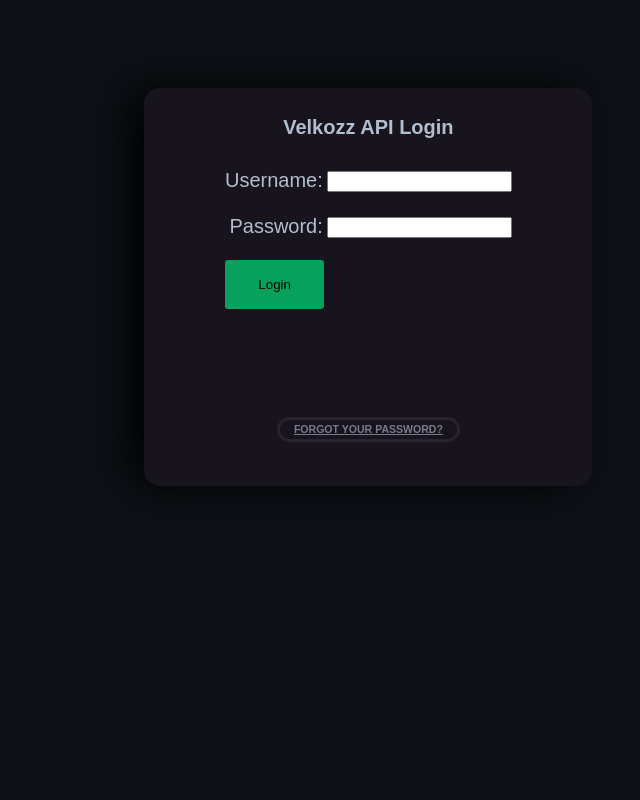
After one commit to velkoz-data-ingestion/velkozz_web_api, a Django app: template velkozz_web_api/apps/accounts/templates/accounts/login.html in a window 1280 px wide. The commit adds this page. Shown: the whole page, without its empty margins (306-946 px from the left). Run offline with Django 3.2, Linux system fonts and the light colour scheme; the template is opened without the code that fills it, so the values that code supplies are empty.

Commit message:
Added aditonal front-end

```diff
--- /dev/null
+++ b/velkozz_web_api/apps/accounts/static/accounts/css/login_styling.css
@@ -0,0 +1,136 @@
+/* Custom Image Wrapping Styling for all images: */
+#image_default_format {
+    background-repeat: no-repeat;
+    background-attachment: fixed;
+    background-size: cover;
+  }
+
+/* Centered login card styling: */
+.card {
+  left: 35%;
+  height: 350px;
+  width: 400px;
+  min-width: 250px;
+  padding: 1.5rem;
+  border-radius: 16px;
+  background: #17141d;
+  box-shadow: -1rem 0 3rem #000;
+  display: flex;
+  flex-direction: column;
+  transition: .2s;
+  margin: 0;
+  scroll-snap-align: start;
+  clear: both;
+  position: relative;
+}
+
+.card-header {
+  margin-bottom: auto;
+}
+
+.card-header p {
+  font-size: 14px;
+  margin: 0 0 1rem;
+  color: #7a7a8c;
+}
+
+.card-header h2 {
+  font-size: 20px;
+  margin: .25rem 0 auto;
+  text-decoration: none;
+  color: inherit;
+  border: 0;
+  display: inline-block;
+  cursor: pointer;
+}
+
+.card-author {
+  margin: 3rem 0 0;
+  display: grid;
+  grid-template-columns: 75px 1fr;
+  align-items: center;
+  position: relative;
+}
+
+table tr td {
+  padding-top: 10px;
+  padding-bottom: 10px;
+}
+
+.card ul {
+  list-style-type: none;
+}
+
+.author-avatar {
+  grid-area: auto;
+  align-self: start;
+  position: relative;
+  box-sizing: border-box;
+}
+
+.author-avatar img {
+  width: 40px;
+  height: 40px;
+  border-radius: 50%;
+  filter: grayscale(100%);
+  display: block;
+  overflow: hidden;
+  margin: 16px 10px;
+}
+
+.author-name {
+  grid-area: auto;
+  box-sizing: border-box;
+}
+
+.author-name-prefix {
+  font-style: normal;
+  font-weight: 700;
+  color: #7a7a8c;
+}
+
+.half-circle {
+  position: absolute;
+  bottom: 0;
+  left: 0;
+  width: 60px;
+  height: 48px;
+  fill: none;
+  stroke: #ff8a00;
+  stroke-width: 8;
+  stroke-linecap: round;
+  pointer-events: none;
+}
+
+.tags {
+  margin: 1rem 0 2rem;
+  padding: .5rem 0 1rem;
+  line-height: 2;
+  margin-bottom: 0;
+}
+
+.tags a {
+  font-style: normal;
+  font-weight: 700;
+  font-size: .5rem;
+  color: #7a7a8c;
+  text-transform: uppercase;
+  font-size: .66rem;
+  border: 3px solid #28242f;
+  border-radius: 2rem;
+  padding: .2rem .85rem .25rem;
+  position: relative;
+}
+
+.submit-btn {
+  background: var(--green-dark);
+  border-radius: 3px;
+  vertical-align: bottom;
+  display: inline-flex;
+  align-items: center;
+  padding: 1.25em 2.5em;
+  margin-bottom: 1em;
+  outline: none;
+  border: 0;
+
+}
--- /dev/null
+++ b/velkozz_web_api/apps/accounts/templates/accounts/login.html
@@ -0,0 +1,62 @@
+{% extends 'core_layout.html' %}
+{% load static %}
+<!DOCTYPE html>
+<html lang="en">
+<head>
+    <meta charset="UTF-8">
+    <meta name="viewport" content="width=device-width, initial-scale=1.0">
+    <title>Login</title>
+
+    {% block head %}
+    <link rel="stylesheet" href="{% static 'accounts/css/login_styling.css' %}">
+    {% endblock head %}
+
+    {% block title %}Velkozz User Login{% endblock title %}
+
+</head>
+<body>
+
+    {% block navbar %}
+    {% endblock navbar %}
+
+    {% block body %}
+    <article class="card">
+      <header class="card-header">
+        <h2>Velkozz API Login</h2>
+      </header>
+
+        <form role="form" action="{% url 'accountlogin' %}" method="POST">
+
+          {% csrf_token %}
+          <table>
+            <tr>
+              <td align="right"><label for="username">Username:</label></td>
+              <td align="left"><input type="text" name="username" id="username"></td>
+            </tr>
+
+            <tr>
+              <td align="right"><label for="password">Password:</label></td>
+              <td align="left"><input type="password" name="password" id="password"></td>
+            </tr>
+
+            <tr>
+              <td colspan="2">
+                <div class="submit-div">
+                  <button class="submit-btn" type="submit">Login</button>
+                </div>
+              </td>
+            </tr>
+          </table>
+
+        </form>
+
+      <div class="card-author">
+      </div>
+      <div class="tags">
+        <a href="#">Forgot your password?</a>
+      </div>
+    </article>
+    {% endblock body %}
+
+</body>
+</html>
--- a/velkozz_web_api/static/css/core_styling.css
+++ b/velkozz_web_api/static/css/core_styling.css
@@ -25,6 +25,12 @@
     --gray4: #454e56;
     --gray5: #2a2e35;
     --gray6: #12181b;
+    --dark1: #0d1117;
+    --light-grey: #161b22;
+    --color-header-logo: #f0f6fc;
+    --btn-grey-backgroup: #21262d;
+    --btn-grey: #c9d1d9;
+    --btn-grey-border: #8b949e88;
     --nav-width: 4em;
     --font-body: "sofia-pro",sans-serif;
     --font-head: "sofia-pro",sans-serif;
@@ -34,6 +40,8 @@
     --orange-pink: linear-gradient(to bottom right,var(--orange-light),var(--orange-dark) 85%);
     --green-grad: linear-gradient(to bottom right,var(--green-light),var(--green-dark) 85%);
     --background: var(--gray6);
+    --card-color: var(--light-grey);
+    --backgroud_darker: var(--dark1);
     --text-color: var(--gray2);
     --h-color: #fff;
     --nav-shadow: 4px 0 10px -3px #010101;
@@ -50,7 +58,7 @@
 }
 
 body {
-    background: var(--background);
+    background: var(--backgroud_darker);
     color: var(--text-color);
     margin: 0;
     font-family: var(--font-body);
@@ -65,14 +73,12 @@ body {
     flex-direction: column;
     justify-content: center;
     align-items: center;
-    background: #353535;
-    color: #fff;
+    background: var(--card-color);
     box-shadow: rgba(20, 3, 19, 0.1) 0px 0.15rem 0.5rem, rgba(2, 8, 20, 0.1) 0px 0.075rem 0.175rem;
     height: 100%;
     width: 100%;
     transition: all 500ms;
     overflow: hidden;
-
     background-size: cover;
     background-position: center;
     background-repeat: no-repeat;
--- a/velkozz_web_api/static/css/grid_config.css
+++ b/velkozz_web_api/static/css/grid_config.css
@@ -1,6 +1,6 @@
 /* Header Card Custom Config */
 .header-card {
-    background: #353535;
+    background: var(--light-grey);
     font-size: 3rem;
     box-shadow: rgba(3, 8, 20, 0.1) 0px 0.15rem 0.5rem, rgba(2, 8, 20, 0.1) 0px 0.075rem 0.175rem;
     height: 5rem;
@@ -12,6 +12,7 @@
     background-size: cover;
     background-position: center;
     background-repeat: no-repeat;
+    color: var(--color-header-logo);
 
 }
 .header-card a {
--- a/velkozz_web_api/templates/core_layout.html
+++ b/velkozz_web_api/templates/core_layout.html
@@ -20,15 +20,12 @@
     {% block navbar %}
     <div class="header-card">
             <a href="{% url 'main_index' %}">Velkozz REST APIs</a>
-
+            <a href="{% url 'user_dashboard' %}">API Dashboard</a>
             {# Conditional Displaying A Login or Logout promt based on if a user is logged in: #}
             {% if request.user.is_authenticated == True %}
-                <a href="{% url 'user_dashboard' %}">Your API Dashboard</a>
                 <a href="{% url 'logout' %}?next={% url 'main_index' %}" id="header-login">Logout</a>
-                <a id="icon-format" href="https://github.com/MatthewTe/velkozz_web_api" ><img src="{% static 'images/icons/github_icon.png' %}" alt=""></a>
             {% else %}
-                <a href="{% url 'login' %}" id="header-login">Login</a>
-                <a id="icon-format" href="https://github.com/MatthewTe/velkozz_web_api" ><img src="{% static 'images/icons/github_icon.png' %}" alt=""></a>
+                <a href="{% url 'login_page' %}" id="header-login">Login</a>
             {% endif %}
     </div>
     {% endblock navbar %}
```
Also changed, not shown: velkozz_web_api/apps/accounts/static/accounts/css/account_index.css (+38 -1 lines), velkozz_web_api/apps/accounts/static/accounts/css/api_doc_layout.css (added, +23 -0 lines), velkozz_web_api/apps/accounts/static/accounts/css/index_layout.css (+6 -3 lines), velkozz_web_api/apps/accounts/templates/accounts/account_index.html (+3 -4 lines), velkozz_web_api/apps/accounts/templates/accounts/docs/api_documentation_outline.html (added, +26 -0 lines), velkozz_web_api/apps/accounts/templates/accounts/docs/finance_data_api_docs.html (+9 -4 lines), velkozz_web_api/apps/accounts/templates/accounts/docs/social_media_api_docs.html (+9 -4 lines), velkozz_web_api/apps/accounts/templates/accounts/site_index.html (+8 -10 lines), velkozz_web_api/apps/accounts/urls.py (+6 -4 lines), velkozz_web_api/apps/accounts/views.py (+51 -8 lines), velkozz_web_api/static/css/login_styling.css (deleted, +0 -23 lines), velkozz_web_api/templates/registration/login.html (deleted, +0 -58 lines).
